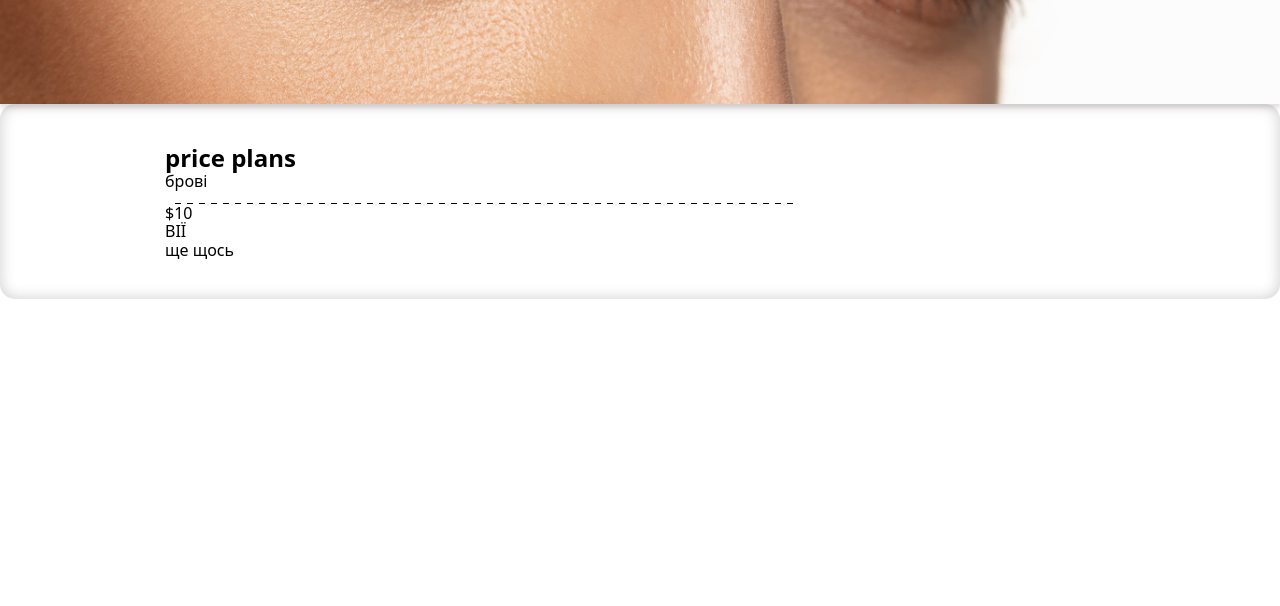
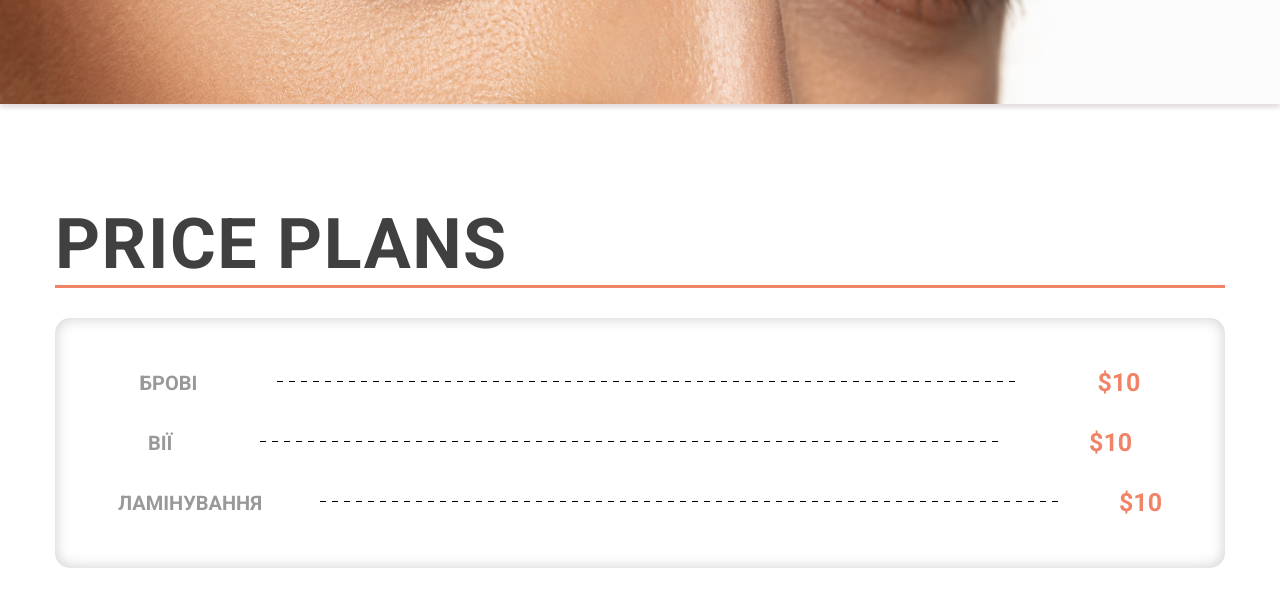
Before and after one commit to Vasylij-Kashtalyan/beautifulMaster, a plain HTML site: page index.html in a window 1280 px wide. Shown: the part 596-1202 px from the top of the page. Before the commit the page ends 895 px from the top, so only its background shows below. Drawn offline with nearby package versions, Linux system fonts and the light colour scheme.

Commit message:
price done

```diff
--- a/css/letgo.css
+++ b/css/letgo.css
@@ -1,4 +1,7 @@
 .letgo {
+  @media screen and (max-width: 480px) {
+    background-position: top;
+  }
   background-image: url("../img/woman.jpg");
 
   background-repeat: no-repeat;
--- a/css/price.css
+++ b/css/price.css
@@ -1,8 +1,27 @@
 .price {
+  padding-top: 100px;
+  padding-bottom: 100px;
+}
+
+.price-title {
+  text-transform: uppercase;
+  font-family: Roboto;
+  font-weight: 700;
+  letter-spacing: 1.5px;
+  font-size: 70px;
+  margin-bottom: 30px;
+  color: #414040;
+  border-bottom: 3px solid #f18367;
+}
+
+.price-content {
   box-shadow: inset 0px 0px 15px rgba(0, 0, 0, 0.2);
   border-radius: 15px;
   background-color: #fff;
-  padding: 40px 150px;
+  padding-top: 50px;
+  padding-bottom: 50px;
+  padding-left: 15px;
+  padding-right: 15px;
 }
 
 .price-dashed {
@@ -19,3 +38,25 @@
     transparent 12px
   );
 }
+
+.price-plan {
+  display: flex;
+  justify-content: space-evenly;
+}
+
+.price-plan:not(:last-child) {
+  margin-bottom: 30px;
+}
+
+.price-name {
+  text-transform: uppercase;
+  font-family: Roboto;
+  font-weight: 700;
+  font-size: 20px;
+  line-height: 30px;
+  color: #999999;
+}
+.price-money {
+  color: #f18367;
+  font-size: 25px;
+}
--- a/index.html
+++ b/index.html
@@ -102,15 +102,26 @@
       <!-- ----------------СЕКЦІЯ ЦІНОВІ ПЛАНИ----------- -->
       <section class="price">
         <div class="container">
-          <h2>price plans</h2>
-          <div class="price-plans">
-            <div>
-              <span>брові</span>
+          <h2 class="price-title">price plans</h2>
+
+          <div class="price-content">
+            <div class="price-plan">
+              <span class="price-name">брові</span>
               <hr class="price-dashed" />
-              <span>$10</span>
+              <span class="price-name price-money">$10</span>
             </div>
-            <div>ВІЇ</div>
-            <div>ще щось</div>
+
+            <div class="price-plan">
+              <span class="price-name">вії</span>
+              <hr class="price-dashed" />
+              <span class="price-name price-money">$10</span>
+            </div>
+
+            <div class="price-plan">
+              <span class="price-name">ламінування</span>
+              <hr class="price-dashed" />
+              <span class="price-name price-money">$10</span>
+            </div>
           </div>
         </div>
       </section>
```
Also changed, not shown: img/womanTwo.jpg (added).
